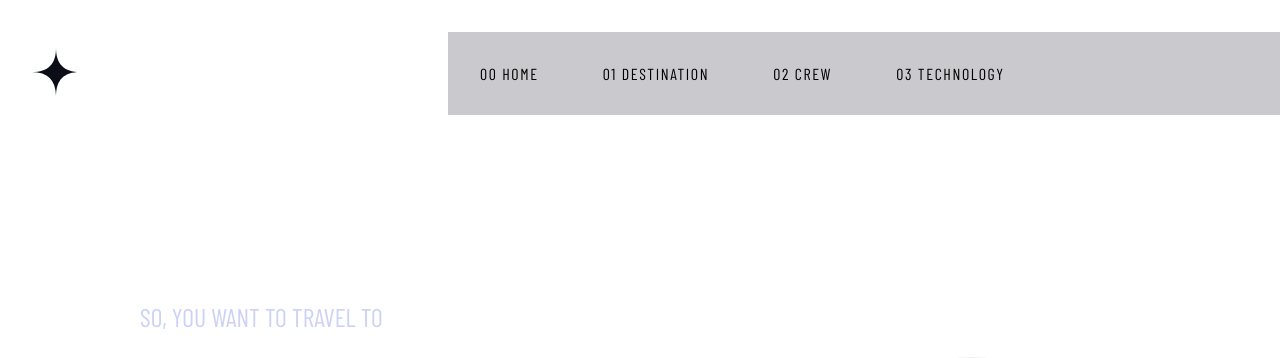
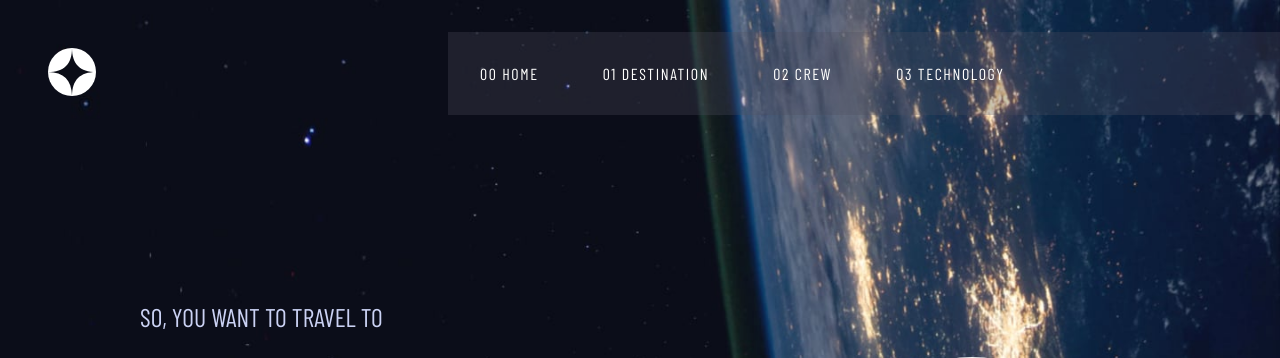
Before and after one commit to jakegodsall/space-tourism-website-frontend-practice, a Django app: page / in a window 1280 px wide. Shown: the top 358 px of the page. Run offline with Django 4.2, Linux system fonts and the light colour scheme; some web fonts are replaced.

Commit message:
added block to change class on body tag of base.html

```diff
--- a/static/partials/header.css
+++ b/static/partials/header.css
@@ -3,7 +3,7 @@
     justify-content: space-between;
     align-items: center;
 
-    margin: 2rem 0 0 2rem;
+    margin: 2rem 0 0 3rem;
 }
 
 .header__logo {
@@ -16,14 +16,14 @@
     width: 100%;
     height: 100%;
     margin: 0;
-    padding-right: 5rem;
+    padding-right: 4rem;
 
     text-transform: uppercase;
 
     width: 65vw;
     background: rgba(78, 78, 95, 0.3);
 
-    color: var(--primary-text);
+    color: var(--primary-text-color);
 }
 
 .header__navigation-bar li {
@@ -44,7 +44,7 @@
 .header__navigation-bar li::after {
     content: '';
     position: absolute;
-    border: 1px solid var(--primary-text);
+    border: 1px solid var(--primary-text-color);
     width: 0%;
     opacity: 0;
     transition: all 0.4s ease-in-out;
--- a/templates/base.html
+++ b/templates/base.html
@@ -2,19 +2,16 @@
 
 <!DOCTYPE html>
 <html lang="en">
-<head>
-    <meta charset="UTF-8">
-    <meta http-equiv="X-UA-Compatible" content="IE=edge">
-    <meta name="viewport" content="width=device-width, initial-scale=1.0">
-    <title>{% block title_block %}{% endblock %}</title>
-    <link rel="stylesheet" href="{% static '/base.css' %}" />
+    <head>
+        <meta charset="UTF-8" />
+        <meta http-equiv="X-UA-Compatible" content="IE=edge" />
+        <meta name="viewport" content="width=device-width, initial-scale=1.0" />
+        <title>{% block title_block %}{% endblock %}</title>
+        <link rel="stylesheet" href="{% static '/base.css' %}" />
 
-    {% block styles_block %}
-    {% endblock %}
-
-</head>
-<body>
-    {% block content_block %}
-    {% endblock %}
-</body>
+        {% block styles_block %} {% endblock %}
+    </head>
+    <body class="{% block body_block %}{% endblock %}">
+        {% block content_block %} {% endblock %}
+    </body>
 </html>
```
